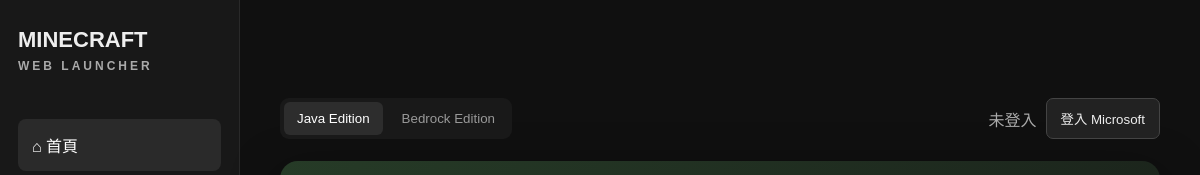
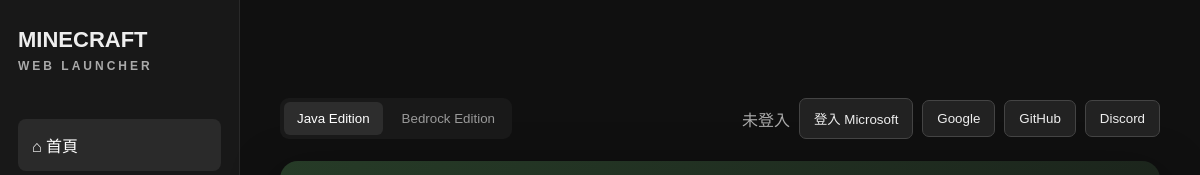
Before and after one commit to railway79899-blip/Minecraft-launch, an Electron app: page index.html in a window 1200 px wide. Shown: the top 175 px of the page. Drawn offline with Linux system fonts and the light colour scheme; no server answers.

Commit message:
Add alternative login buttons

```diff
--- a/index.html
+++ b/index.html
@@ -2,7 +2,7 @@
 <html lang="zh-Hant">
 <head><meta charset="UTF-8"><meta name="viewport" content="width=device-width,initial-scale=1"><title>Minecraft Launcher Web</title><link rel="stylesheet" href="style.css"><script src="https://alcdn.msauth.net/browser/2.38.3/js/msal-browser.min.js"></script></head>
 <body><div class="app"><aside><div class="logo">MINECRAFT<br><span>WEB LAUNCHER</span></div><nav><button class="active" data-page="home">⌂ <span>首頁</span></button><button data-page="versions">▣ <span>版本庫</span></button><button data-page="settings">⚙ <span>設定</span></button></nav><div class="cloud">☁ 雲端 API<br><small id="apiStatus">檢查中…</small></div></aside>
-<main><header><div class="edition-switch"><button class="edition active">Java Edition</button><button class="edition" disabled>Bedrock Edition</button></div><div class="account-area"><img id="avatar" class="avatar" alt=""><span id="headerAccount">未登入</span><button id="login">登入 Microsoft</button><button id="logout" hidden>登出</button></div></header>
+<main><header><div class="edition-switch"><button class="edition active">Java Edition</button><button class="edition" disabled>Bedrock Edition</button></div><div class="account-area"><img id="avatar" class="avatar" alt=""><span id="headerAccount">未登入</span><button id="login">登入 Microsoft</button><button id="loginGoogle" class="login-alt">Google</button><button id="loginGithub" class="login-alt">GitHub</button><button id="loginDiscord" class="login-alt">Discord</button><button id="logout" hidden>登出</button></div></header>
 <section id="home" class="page active"><div class="hero"><div><p class="eyebrow">JAVA EDITION · CLOUD</p><h1>你的 Minecraft，從雲端開始。</h1><p>Microsoft 登入、玩家資料與官方版本資訊由雲端 API 處理。</p><button id="play" class="play">▶ 準備 Minecraft</button><p class="muted" id="status">尚未登入</p></div></div><div class="cards"><div><b>目前版本</b><strong id="currentVersion">載入中…</strong></div><div><b>帳號</b><strong id="account">未登入</strong></div><div><b>雲端狀態</b><strong id="cloudState">檢查中…</strong></div></div></section>
 <section id="versions" class="page"><h2>版本庫</h2><p class="muted">版本資料直接來自 Mojang 官方 version manifest。</p><div id="versionList"></div></section>
 <section id="settings" class="page"><h2>設定</h2><label>Microsoft Entra Application (Client) ID<input id="clientId" placeholder="貼上你的 Client ID"></label><p class="muted">網頁版使用 OAuth 2.0 + PKCE。不要放 client secret。</p><label>Cloud API URL<input id="apiUrl"></label><p class="muted">部署 Cloudflare Worker 後，把這裡改成你的 Worker 網址。</p><button id="saveSettings" class="play">儲存設定</button><div class="notice">瀏覽器不能直接執行你電腦上的 Java。網頁版負責雲端登入、帳號與版本管理；要一鍵啟動本機 Java，需要另外安裝 Desktop Agent。</div></section>
```
